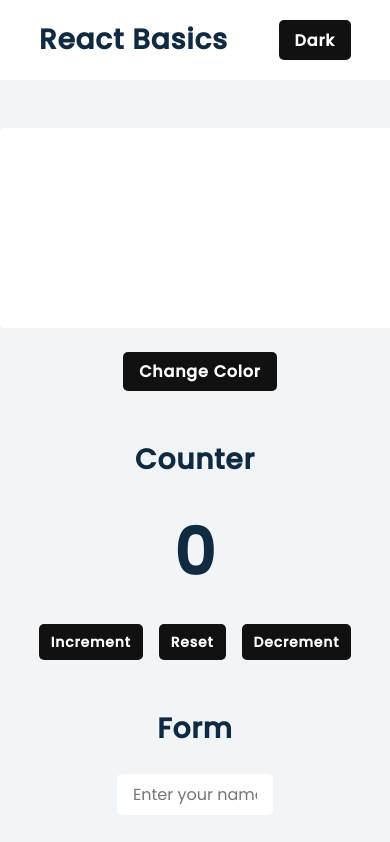
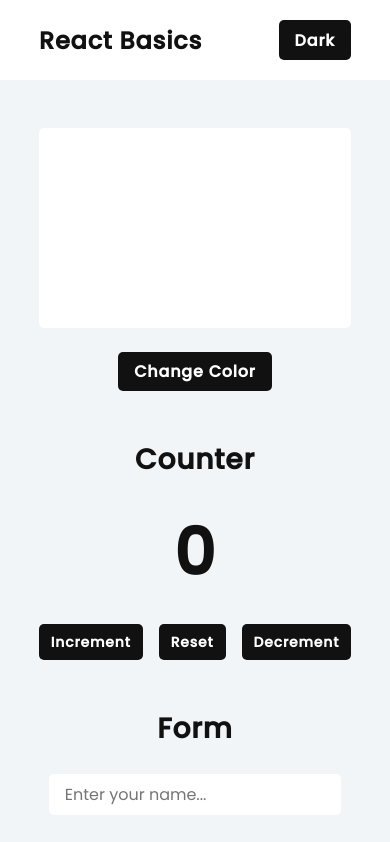
Before and after one commit to wbilashee/react-basics, a React (Create React App) app: page / in a window 390 px wide. Shown: the top 842 px of the page. Built offline with nearby package versions, Linux system fonts and the light colour scheme; no server answers.

Commit message:
styles done

```diff
--- a/src/App.scss
+++ b/src/App.scss
@@ -3,7 +3,6 @@
 $radius: 5px;
 $black: #111111;
 $light-gray: #f1f5f8;
-$dark-gray: #102a42;
 $transition: 0.3s all ease-in-out;
 
 html {
@@ -20,7 +19,7 @@ html {
 }
 
 body {
-  color: $dark-gray;
+  color: $black;
   letter-spacing: 0.05rem;
   transition: $transition;
   background: $light-gray;
@@ -66,16 +65,12 @@ body {
   text-transform: capitalize;
   border-radius: $radius;
   transition: $transition;
-
-  &:hover {
-    background: $dark-gray;
-  }
 }
 
 .header {
   padding: 0;
   height: 5rem;
-  color: $dark-gray;
+  color: $black;
   background: white;
   transition: $transition;
 
@@ -91,7 +86,7 @@ body {
   align-items: center;
   justify-content: space-between;
 
-  &.h2 {
+  h2 {
     font-size: 1.5rem;
   }
 }
@@ -192,3 +187,23 @@ input {
 .flowers {
   margin-bottom: 4rem;
 }
+
+@media screen and (max-width: 992px) {
+  input {
+    width: 75vw;
+  }
+
+  .items {
+    grid-template-columns: 1fr 1fr;
+  }
+}
+
+@media screen and (max-width: 640px) {
+  .color-div {
+    width: 80vw;
+  }
+
+  .items {
+    grid-template-columns: 1fr;
+  }
+}
--- a/src/components/Todos.js
+++ b/src/components/Todos.js
@@ -53,7 +53,11 @@ export default function Todos() {
                     onChange={(e) => setTitle(e.target.value)}
                 />
             </form>
-            <button className="btn" type="submit">Add todo</button>
+            <button
+                type="submit"
+                className="btn"
+                onClick={handleSubmit}
+            >Add todo</button>
             <div className="todos">
                 {state && state.map(item => {
                     const { id, todo } = item;
```
